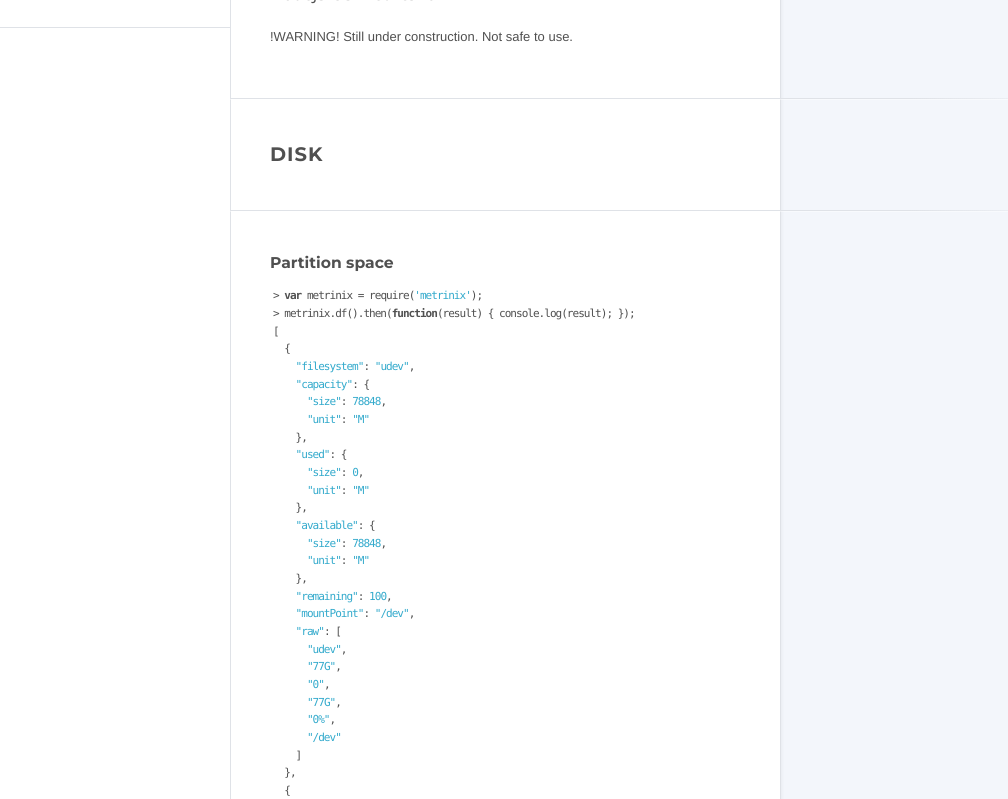
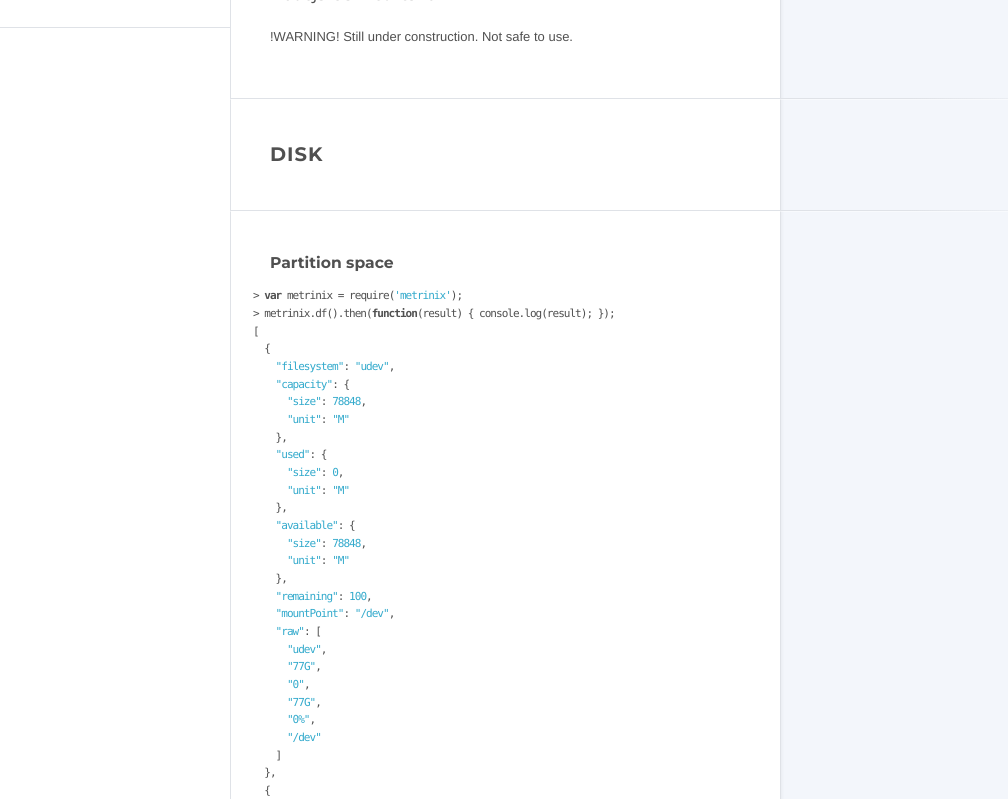
Before and after one commit to dparlevliet/metrinix, a website: page docs/index.html in a window 1280 px wide. Shown: the part 142-941 px from the top of the page, without its empty margins (0-1008 px from the left). Drawn offline with nearby package versions, Linux system fonts and the light colour scheme.

Commit message:
adjusted style

```diff
--- a/docs/theme-white/style.css
+++ b/docs/theme-white/style.css
@@ -540,6 +540,7 @@
     clear: both;
     width: 100%;
   }
+  body:not(.no-literate) .content > pre,
   body:not(.no-literate) .content > blockquote {
     width: 380px;
     padding-left: 20px;
```
